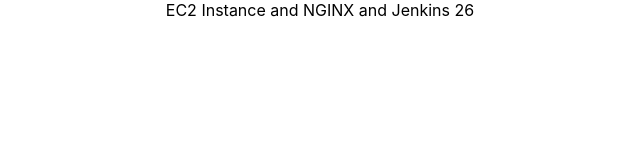
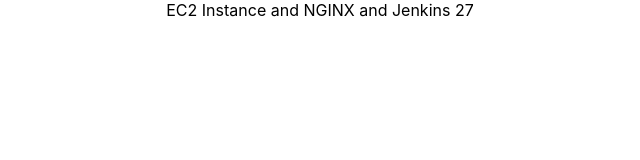
Before and after one commit to vinomuse/deploy-test, a React (Create React App) app: page / in a window 1280 px wide. Shown: the top 160 px of the page, without its empty margins (320-960 px from the left). Built offline with nearby package versions, Linux system fonts and the light colour scheme.

Commit message:
dev real test 32

```diff
--- a/src/App.tsx
+++ b/src/App.tsx
@@ -4,7 +4,7 @@
 function App() {
   return (
     <div className="App">
-      EC2 Instance and NGINX and Jenkins 26
+      EC2 Instance and NGINX and Jenkins 27
     </div>
   );
 }
```
Also changed, not shown: 1 other file (tests, documents, lock files or other folders).
